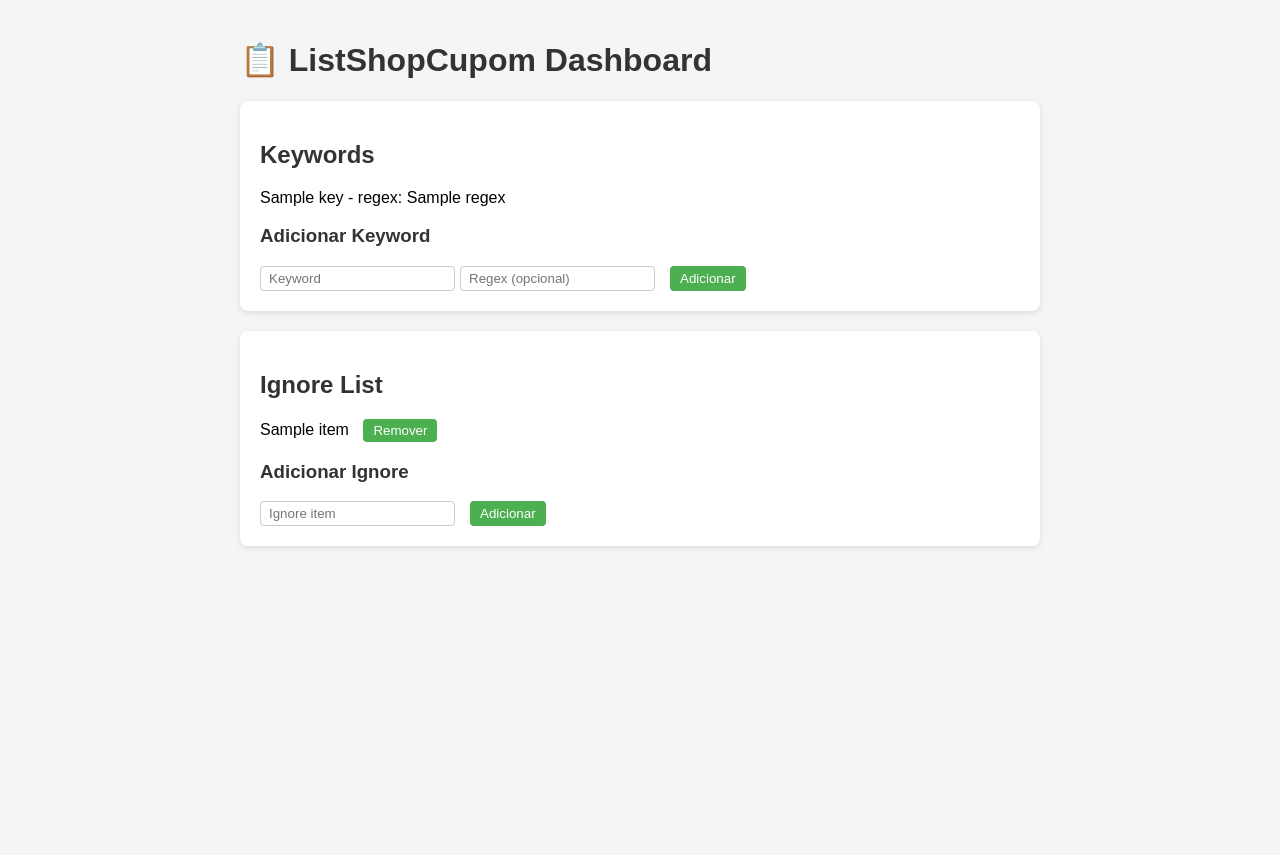
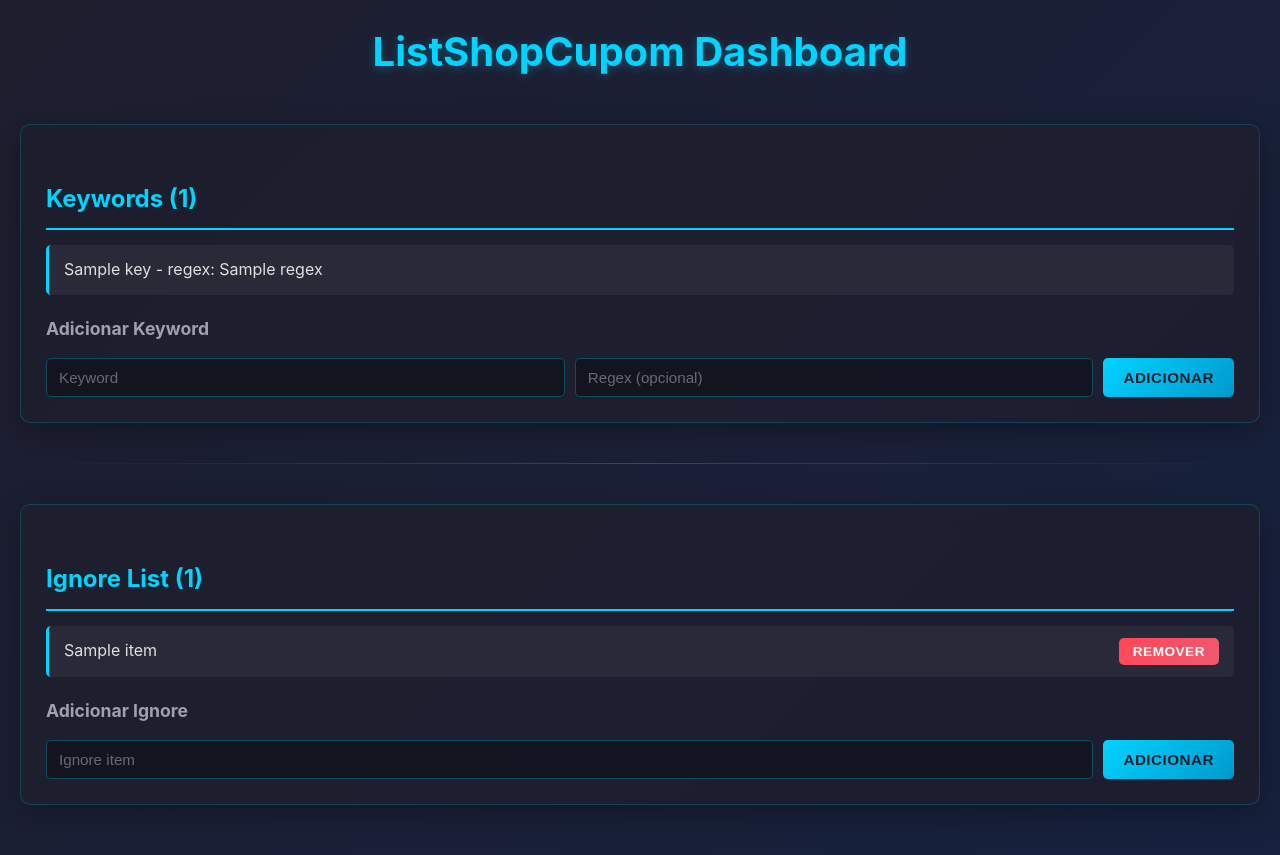
Before and after one commit to prado1506/DEV, a Python web app: template ListShopCupom/templates/index.html in a window 1280 px wide. Before the commit the page ends 548 px from the top, so only its background shows below. Run offline with Jinja, Linux system fonts and the light colour scheme; the template is opened without the code that fills it: most values are stand-ins (such as "Sample title", 1, 10 or a date in 2020).

Commit message:
auxilio perplexity

```diff
--- a/ListShopCupom/static/style.css
+++ b/ListShopCupom/static/style.css
@@ -1,58 +1,233 @@
+* {
+  margin: 0;
+  padding: 0;
+  box-sizing: border-box;
+}
+
 body {
-    font-family: Arial, sans-serif;
-    background-color: #f5f5f5;
-    margin: 0;
-    padding: 20px;
+  font-family: -apple-system, BlinkMacSystemFont, 'Segoe UI', Roboto, 'Helvetica Neue', Arial, sans-serif;
+  background: linear-gradient(135deg, #1e1e2e 0%, #16213e 100%);
+  color: #e0e0e0;
+  line-height: 1.6;
+  min-height: 100vh;
+  padding: 20px;
+}
+
+h1 {
+  color: #00d4ff;
+  text-align: center;
+  margin-bottom: 40px;
+  font-size: 2.5em;
+  text-shadow: 0 2px 10px rgba(0, 212, 255, 0.3);
+}
+
+h2 {
+  color: #00d4ff;
+  margin-top: 30px;
+  margin-bottom: 15px;
+  font-size: 1.5em;
+  border-bottom: 2px solid #00d4ff;
+  padding-bottom: 10px;
+}
+
+h3 {
+  color: #a0a0b0;
+  margin-top: 20px;
+  margin-bottom: 10px;
+  font-size: 1.1em;
 }
 
 .container {
-    max-width: 800px;
-    margin: auto;
+  max-width: 1000px;
+  margin: 0 auto;
 }
 
-h1, h2, h3 {
-    color: #333;
+section {
+  background: rgba(30, 30, 46, 0.8);
+  border: 1px solid rgba(0, 212, 255, 0.2);
+  border-radius: 10px;
+  padding: 25px;
+  margin-bottom: 30px;
+  box-shadow: 0 8px 32px rgba(0, 0, 0, 0.3);
+  backdrop-filter: blur(10px);
 }
 
-.card {
-    background: #fff;
-    border-radius: 8px;
-    box-shadow: 0 2px 6px rgba(0,0,0,0.1);
-    padding: 20px;
-    margin-bottom: 20px;
+section:hover {
+  border-color: rgba(0, 212, 255, 0.4);
+  box-shadow: 0 8px 32px rgba(0, 212, 255, 0.1);
+  transition: all 0.3s ease;
 }
 
+hr {
+  border: none;
+  height: 1px;
+  background: linear-gradient(to right, transparent, rgba(0, 212, 255, 0.3), transparent);
+  margin: 40px 0;
+}
+
+/* ===================== */
+/* LISTAS */
+/* ===================== */
 ul {
-    list-style: none;
-    padding-left: 0;
+  list-style: none;
+  padding: 0;
+  margin: 15px 0;
 }
 
 li {
-    margin-bottom: 8px;
+  background: rgba(255, 255, 255, 0.05);
+  padding: 12px 15px;
+  margin-bottom: 10px;
+  border-left: 3px solid #00d4ff;
+  border-radius: 5px;
+  display: flex;
+  justify-content: space-between;
+  align-items: center;
+  transition: all 0.2s ease;
 }
 
-button {
-    margin-left: 10px;
-    padding: 4px 10px;
-    border: none;
-    background-color: #4CAF50;
-    color: white;
-    border-radius: 4px;
-    cursor: pointer;
+li:hover {
+  background: rgba(0, 212, 255, 0.1);
+  padding-left: 20px;
 }
 
-button:hover {
-    background-color: #45a049;
+/* ===================== */
+/* FORMULÁRIOS */
+/* ===================== */
+form {
+  display: flex;
+  gap: 10px;
+  flex-wrap: wrap;
+  margin-top: 15px;
 }
 
 input {
-    margin-right: 5px;
-    padding: 4px 8px;
-    border-radius: 4px;
-    border: 1px solid #ccc;
+  flex: 1;
+  min-width: 150px;
+  padding: 10px 12px;
+  border: 1px solid rgba(0, 212, 255, 0.3);
+  background: rgba(0, 0, 0, 0.3);
+  color: #e0e0e0;
+  border-radius: 5px;
+  font-size: 0.95em;
+  transition: all 0.2s ease;
 }
 
-.form-inline {
-    display: flex;
+input::placeholder {
+  color: rgba(160, 160, 176, 0.6);
+}
+
+input:focus {
+  outline: none;
+  border-color: #00d4ff;
+  background: rgba(0, 0, 0, 0.5);
+  box-shadow: 0 0 10px rgba(0, 212, 255, 0.2);
+}
+
+/* ===================== */
+/* BOTÕES */
+/* ===================== */
+button {
+  padding: 10px 20px;
+  border: none;
+  border-radius: 5px;
+  font-size: 0.95em;
+  font-weight: 600;
+  cursor: pointer;
+  transition: all 0.3s ease;
+  text-transform: uppercase;
+  letter-spacing: 0.5px;
+}
+
+form button[type="submit"] {
+  background: linear-gradient(135deg, #00d4ff 0%, #0099cc 100%);
+  color: #1e1e2e;
+  min-width: 120px;
+}
+
+form button[type="submit"]:hover {
+  background: linear-gradient(135deg, #00e8ff 0%, #00b3e6 100%);
+  box-shadow: 0 4px 15px rgba(0, 212, 255, 0.4);
+  transform: translateY(-2px);
+}
+
+form button[type="submit"]:active {
+  transform: translateY(0);
+}
+
+button[type="button"] {
+  background: linear-gradient(135deg, #ff4757 0%, #ee5a6f 100%);
+  color: white;
+  padding: 6px 14px;
+  font-size: 0.85em;
+  min-width: 80px;
+}
+
+button[type="button"]:hover {
+  background: linear-gradient(135deg, #ff5c73 0%, #ff6885 100%);
+  box-shadow: 0 4px 15px rgba(255, 71, 87, 0.4);
+  transform: translateY(-2px);
+}
+
+button[type="button"]:active {
+  transform: translateY(0);
+}
+
+/* ===================== */
+/* RESPONSIVIDADE */
+/* ===================== */
+@media (max-width: 768px) {
+  h1 {
+    font-size: 2em;
+    margin-bottom: 30px;
+  }
+
+  h2 {
+    font-size: 1.2em;
+  }
+
+  section {
+    padding: 15px;
+    margin-bottom: 20px;
+  }
+
+  form {
+    flex-direction: column;
+  }
+
+  input {
+    min-width: 100%;
+  }
+
+  button {
+    min-width: 100%;
+  }
+
+  li {
+    flex-direction: column;
+    align-items: flex-start;
+  }
+
+  button[type="button"] {
     margin-top: 10px;
+    width: 100%;
+  }
 }
+
+@media (max-width: 480px) {
+  body {
+    padding: 10px;
+  }
+
+  h1 {
+    font-size: 1.5em;
+  }
+
+  h2 {
+    font-size: 1.1em;
+  }
+
+  section {
+    padding: 12px;
+  }
+}
--- a/ListShopCupom/templates/index.html
+++ b/ListShopCupom/templates/index.html
@@ -1,17 +1,15 @@
-<!DOCTYPE html>
-<html lang="pt-BR">
+<!doctype html>
+<html lang="pt-br">
 <head>
-    <meta charset="UTF-8">
+  <meta charset="utf-8">
   <title>ListShopCupom Dashboard</title>
   <link rel="stylesheet" href="/static/style.css">
 </head>
 <body>
-    <div class="container">
-        <h1>📋 ListShopCupom Dashboard</h1>
+  <h1>ListShopCupom Dashboard</h1>
 
-        <!-- Keywords Section -->
-        <section class="card">
-            <h2>Keywords</h2>
+  <section>
+    <h2>Keywords ({{ total_keywords }})</h2>
     <ul id="keywords-list">
       {% for key, value in keywords.items() %}
         <li>{{ key }} - regex: {{ value.regex }}</li>
@@ -19,87 +17,108 @@
     </ul>
 
     <h3>Adicionar Keyword</h3>
-            <form id="add-keyword-form" class="form-inline">
+    <form id="add-keyword-form">
       <input name="name" placeholder="Keyword" required>
       <input name="regex" placeholder="Regex (opcional)">
       <button type="submit">Adicionar</button>
     </form>
   </section>
 
-        <!-- Ignore Section -->
-        <section class="card">
-            <h2>Ignore List</h2>
+  <hr>
+
+  <section>
+    <h2>Ignore List ({{ total_ignores }})</h2>
     <ul id="ignore-list">
       {% for item in ignores %}
-                    <li>{{ item }} <button onclick="removeIgnore('{{ item }}')">Remover</button></li>
+        <li>{{ item }} <button type="button" onclick="removeIgnore('{{ item }}')">Remover</button></li>
       {% endfor %}
     </ul>
 
     <h3>Adicionar Ignore</h3>
-            <form id="add-ignore-form" class="form-inline">
+    <form id="add-ignore-form">
       <input name="item" placeholder="Ignore item" required>
       <button type="submit">Adicionar</button>
     </form>
   </section>
-    </div>
 
   <script>
-        // Adicionar ignore
-        document.getElementById("add-ignore-form").onsubmit = async function(e){
-            e.preventDefault();
-            const item = this.item.value;
-            const res = await fetch("/addignore", {
-                method: "POST",
-                body: new URLSearchParams({item})
-            });
+    async function reloadKeywords() {
+      const res = await fetch("/keywords");
       const data = await res.json();
-            renderIgnoreList(data.ignores);
-            this.reset();
-        }
-
-        // Remover ignore
-        async function removeIgnore(item){
-            const res = await fetch("/removeignore", {
-                method: "POST",
-                body: new URLSearchParams({item})
-            });
-            const data = await res.json();
-            renderIgnoreList(data.ignores);
-        }
-
-        function renderIgnoreList(list){
-            const ul = document.getElementById("ignore-list");
-            ul.innerHTML = "";
-            list.forEach(i => {
-                const li = document.createElement("li");
-                li.innerHTML = `${i} <button onclick="removeIgnore('${i}')">Remover</button>`;
-                ul.appendChild(li);
-            });
-        }
-
-        // Adicionar keyword
-        document.getElementById("add-keyword-form").onsubmit = async function(e){
-            e.preventDefault();
-            const name = this.name.value;
-            const regex = this.regex.value;
-            const res = await fetch("/addkeyword", {
-                method: "POST",
-                body: new URLSearchParams({name, regex})
-            });
-            const data = await res.json();
-            renderKeywordList(data.keywords);
-            this.reset();
-        }
-
-        function renderKeywordList(dict){
       const ul = document.getElementById("keywords-list");
       ul.innerHTML = "";
-            for (const [key, val] of Object.entries(dict)){
+      for (const [key, val] of Object.entries(data)) {
         const li = document.createElement("li");
         li.textContent = `${key} - regex: ${val.regex}`;
         ul.appendChild(li);
       }
     }
+
+    async function reloadIgnores() {
+      const res = await fetch("/ignore");
+      const data = await res.json();
+      const ul = document.getElementById("ignore-list");
+      ul.innerHTML = "";
+      data.forEach(i => {
+        const li = document.createElement("li");
+        li.innerHTML = `${i} <button type="button" onclick="removeIgnore('${i}')">Remover</button>`;
+        ul.appendChild(li);
+      });
+    }
+
+    document.getElementById("add-ignore-form").onsubmit = async function(e){
+      e.preventDefault();
+      const item = this.item.value.trim();
+      if (!item) return;
+
+      const res = await fetch("/ignore/add", {
+        method: "POST",
+        headers: { "Content-Type": "application/x-www-form-urlencoded;charset=UTF-8" },
+        body: new URLSearchParams({ raw: `"${item}"` })
+      });
+
+      if (res.ok) {
+        await reloadIgnores();
+        this.reset();
+      } else {
+        console.error("Erro ao adicionar ignore", await res.text());
+      }
+    };
+
+    async function removeIgnore(item){
+      const res = await fetch("/ignore/remove", {
+        method: "POST",
+        headers: { "Content-Type": "application/x-www-form-urlencoded;charset=UTF-8" },
+        body: new URLSearchParams({ termo: item })
+      });
+
+      if (res.ok) {
+        await reloadIgnores();
+      } else {
+        console.error("Erro ao remover ignore", await res.text());
+      }
+    }
+
+    document.getElementById("add-keyword-form").onsubmit = async function(e){
+      e.preventDefault();
+      const name = this.name.value.trim();
+      const regex = this.regex.value.trim();
+      if (!name) return;
+
+      const raw = `"${name}"` + (regex ? ` "${regex}"` : "");
+      const res = await fetch("/keywords/add", {
+        method: "POST",
+        headers: { "Content-Type": "application/x-www-form-urlencoded;charset=UTF-8" },
+        body: new URLSearchParams({ raw })
+      });
+
+      if (res.ok) {
+        await reloadKeywords();
+        this.reset();
+      } else {
+        console.error("Erro ao adicionar keyword", await res.text());
+      }
+    };
   </script>
 </body>
 </html>
```
Lines whose indentation alone changed are shown as unchanged.
